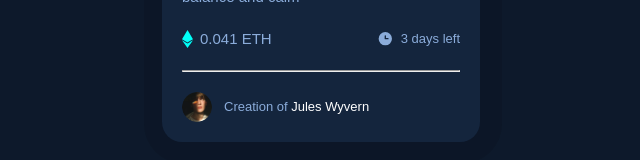
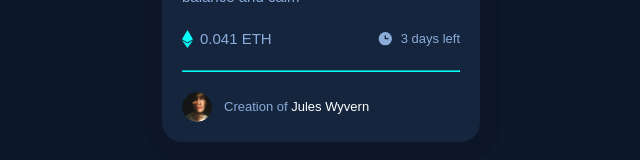
Before and after one commit to Meetkamal256/NFT-preview-card-component-frontend-mentor-challenge, a plain HTML site: page index.html in a window 1280 px wide. Shown: the part 525-685 px from the top of the page, without its empty margins (319-959 px from the left). Drawn offline with Linux system fonts and the light colour scheme.

Commit message:
edited readme

```diff
--- a/styles.css
+++ b/styles.css
@@ -113,6 +113,10 @@ body{
     margin-right: 7px;
 }
 
+hr{
+    border-color: var(--Cyan);
+}
+
 .author{
     display: flex;
     align-items: center;
```
Also changed, not shown: 2 other files.
